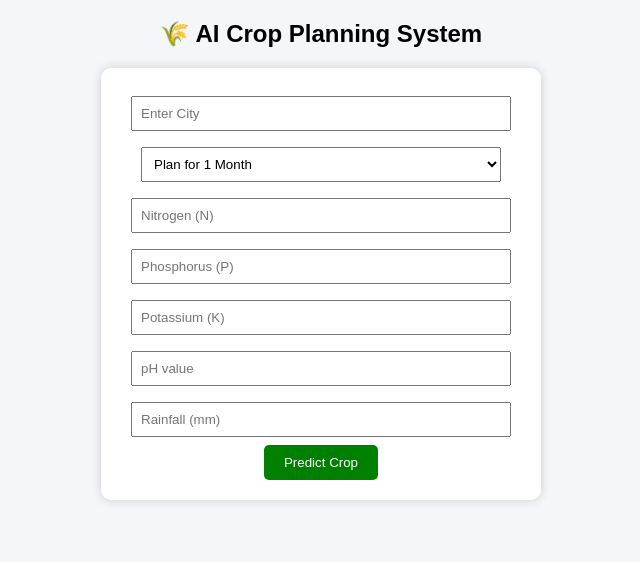
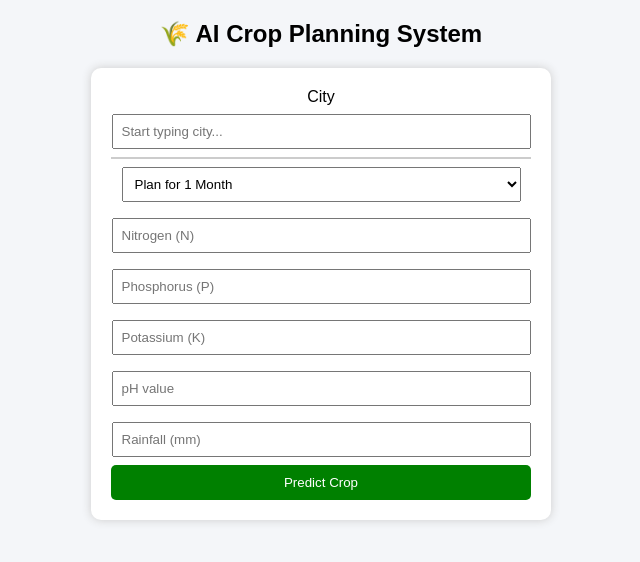
Before and after one commit to adieduv9/Crop-Recommendation-System, a Flask app: page / in a window 1280 px wide. Shown: the top 562 px of the page, without its empty margins (319-959 px from the left). Run offline with Flask 3, Linux system fonts and the light colour scheme; parts of the project's set-up code (start-up, migrations or seed data) failed here and were passed over.

Commit message:
Updated interface

```diff
--- a/app.py
+++ b/app.py
@@ -1,14 +1,14 @@
-from flask import Flask, render_template, request
+from flask import Flask, render_template, request, jsonify
 import numpy as np
 import pickle
 from datetime import datetime
-from weather import get_weather
+from weather import search_city, get_weather_by_coords
 
 app = Flask(__name__)
 
-# Load model and scaler
+# Load trained model and scaler
 model = pickle.load(open("model.pkl", "rb"))
-scaler = pickle.load(open("standscaler.pkl", "rb"))
+scaler = pickle.load(open("scaler.pkl", "rb"))
 
 def get_season(month):
     if month in [6,7,8,9]:
@@ -18,51 +18,58 @@ def get_season(month):
     else:
         return "Summer"
 
-@app.route("/", methods=["GET", "POST"])
+@app.route("/")
 def home():
-    if request.method == "POST":
+    return render_template("index.html")
 
-        try:
-            city = request.form["city"]
-            duration = int(request.form["duration"])
+@app.route("/search-city")
+def city_search():
+    query = request.args.get("q")
+    if not query:
+        return jsonify([])
+    cities = search_city(query)
+    return jsonify(cities)
 
-            nitrogen = float(request.form["nitrogen"])
-            phosphorus = float(request.form["phosphorus"])
-            potassium = float(request.form["potassium"])
-            ph = float(request.form["ph"])
-            rainfall = float(request.form["rainfall"])
+@app.route("/predict", methods=["POST"])
+def predict():
+    try:
+        lat = float(request.form["lat"])
+        lon = float(request.form["lon"])
+        duration = int(request.form["duration"])
 
-            # Get live weather
-            weather = get_weather(city)
-            if weather is None:
-                return render_template("index.html", error="Invalid city or API error.")
+        nitrogen = float(request.form["nitrogen"])
+        phosphorus = float(request.form["phosphorus"])
+        potassium = float(request.form["potassium"])
+        ph = float(request.form["ph"])
+        rainfall = float(request.form["rainfall"])
 
-            temperature, humidity = weather
+        weather = get_weather_by_coords(lat, lon)
+        if weather is None:
+            return render_template("index.html", error="Weather API error")
 
-            # Project future weather
-            projected_temp = temperature + (0.4 * duration)
+        temperature, humidity = weather
 
-            current_month = datetime.now().month
-            future_month = (current_month + duration - 1) % 12 + 1
-            season = get_season(future_month)
+        # Project future temperature
+        projected_temp = temperature + (0.4 * duration)
 
-            # Prepare input for model
-            features = np.array([[nitrogen, phosphorus, potassium,
-                                  projected_temp, humidity, ph, rainfall]])
+        current_month = datetime.now().month
+        future_month = (current_month + duration - 1) % 12 + 1
+        season = get_season(future_month)
 
-            scaled = scaler.transform(features)
-            prediction = model.predict(scaled)[0]
+        features = np.array([[nitrogen, phosphorus, potassium,
+                              projected_temp, humidity, ph, rainfall]])
 
-            return render_template("index.html",
-                                   prediction=prediction,
-                                   season=season,
-                                   temperature=round(projected_temp,2),
-                                   humidity=humidity)
+        scaled = scaler.transform(features)
+        prediction = model.predict(scaled)[0]
 
-        except Exception as e:
-            return render_template("index.html", error="Something went wrong.")
+        return render_template("index.html",
+                               prediction=prediction,
+                               season=season,
+                               temperature=round(projected_temp, 2),
+                               humidity=humidity)
 
-    return render_template("index.html")
+    except Exception:
+        return render_template("index.html", error="Something went wrong.")
 
 if __name__ == "__main__":
     app.run(debug=True)
--- a/templates/index.html
+++ b/templates/index.html
@@ -1,7 +1,7 @@
 <!DOCTYPE html>
 <html>
 <head>
-    <title>AI Crop Planner</title>
+    <title>AI Crop Planning System</title>
     <style>
         body {
             font-family: Arial;
@@ -12,21 +12,22 @@
             background: white;
             padding: 20px;
             margin: 20px auto;
-            width: 400px;
+            width: 420px;
             border-radius: 10px;
             box-shadow: 0px 0px 10px #ccc;
         }
         input, select {
-            width: 90%;
+            width: 95%;
             padding: 8px;
             margin: 8px 0;
         }
         button {
-            padding: 10px 20px;
+            padding: 10px;
             background: green;
             color: white;
             border: none;
             border-radius: 5px;
+            width: 100%;
         }
         .result {
             margin-top: 20px;
@@ -41,14 +42,35 @@
             border-radius: 8px;
             color: red;
         }
+        #suggestions {
+            list-style: none;
+            padding: 0;
+            margin: 0;
+            background: white;
+            border: 1px solid #ccc;
+            max-height: 150px;
+            overflow-y: auto;
+        }
+        #suggestions li {
+            padding: 6px;
+            cursor: pointer;
+        }
+        #suggestions li:hover {
+            background: #f0f0f0;
+        }
     </style>
 </head>
 <body>
 
 <h2>🌾 AI Crop Planning System</h2>
 
-<form method="POST">
-    <input type="text" name="city" placeholder="Enter City" required>
+<form method="POST" action="/predict">
+
+    <label>City</label>
+    <input type="text" id="cityInput" placeholder="Start typing city..." autocomplete="off" required>
+    <input type="hidden" name="lat" id="lat">
+    <input type="hidden" name="lon" id="lon">
+    <ul id="suggestions"></ul>
 
     <select name="duration">
         <option value="1">Plan for 1 Month</option>
@@ -83,5 +105,35 @@
 </div>
 {% endif %}
 
+<script>
+const input = document.getElementById("cityInput");
+const suggestions = document.getElementById("suggestions");
+
+input.addEventListener("input", async () => {
+    const query = input.value;
+    if (query.length < 2) {
+        suggestions.innerHTML = "";
+        return;
+    }
+
+    const response = await fetch(`/search-city?q=${query}`);
+    const data = await response.json();
+
+    suggestions.innerHTML = "";
+
+    data.forEach(city => {
+        const li = document.createElement("li");
+        li.textContent = `${city.name}, ${city.country}`;
+        li.onclick = () => {
+            input.value = `${city.name}, ${city.country}`;
+            document.getElementById("lat").value = city.lat;
+            document.getElementById("lon").value = city.lon;
+            suggestions.innerHTML = "";
+        };
+        suggestions.appendChild(li);
+    });
+});
+</script>
+
 </body>
 </html>
```
Also changed, not shown: weather.py (+9 -6 lines).
